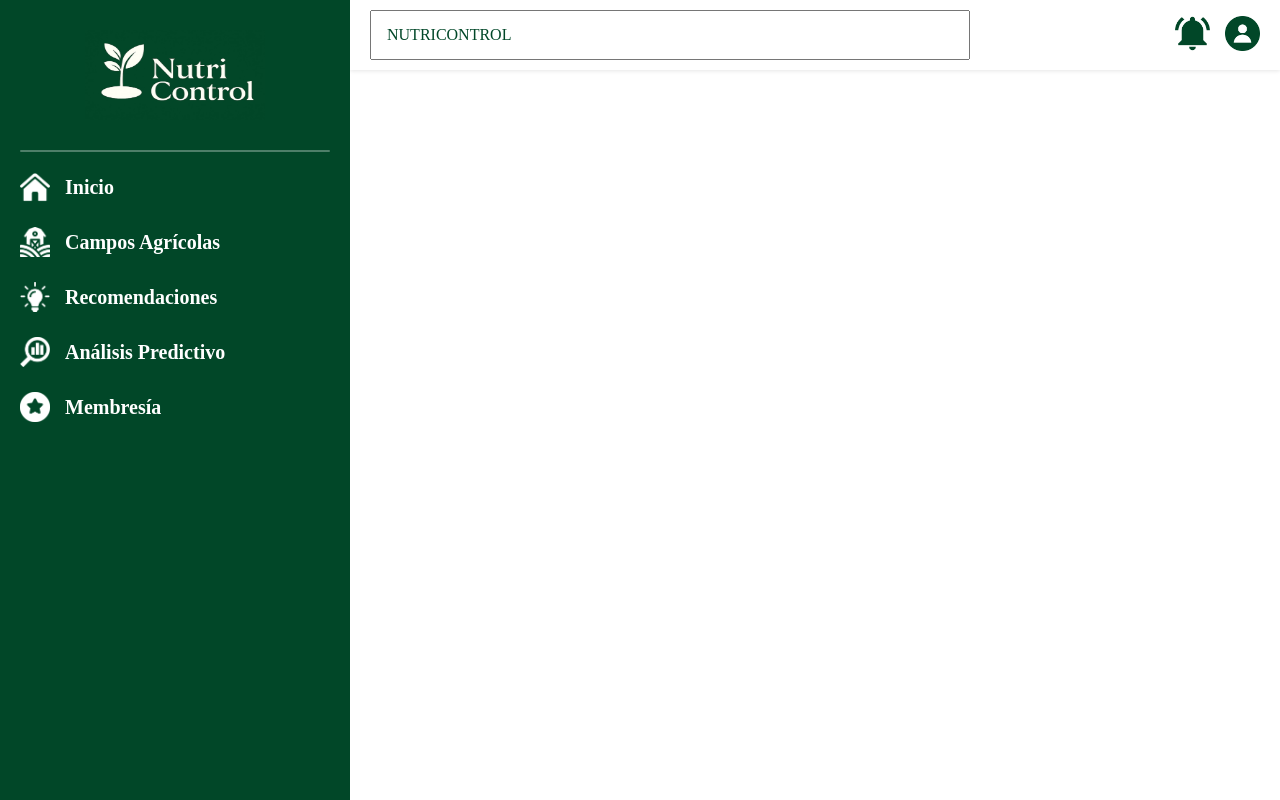
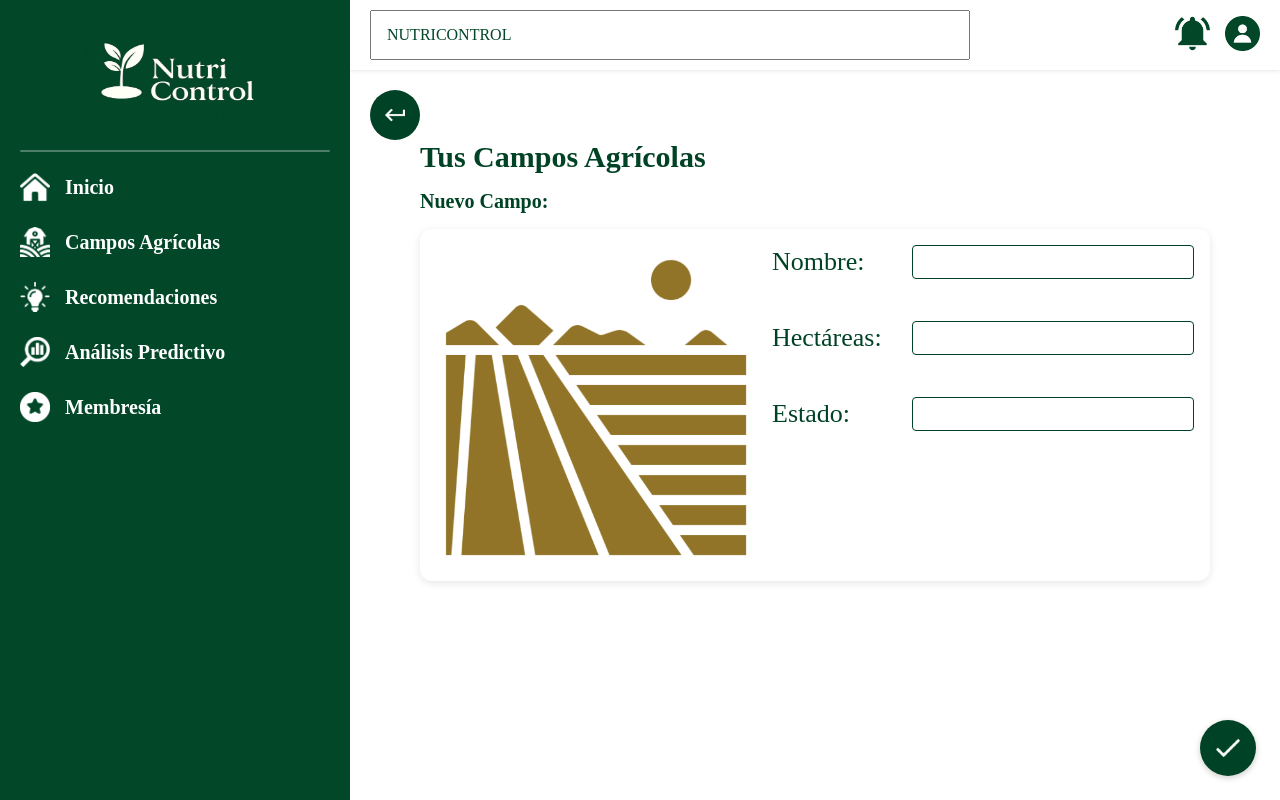
Before and after one commit to Desarrollo-de-Soluciones-IoT-2510-2942/FrontEnd, a Vue app: page /new-crop in a window 1280 px wide. Built offline with nearby package versions, Linux system fonts and the light colour scheme; a web font is replaced by a local one.

Commit message:
feat: add edit and create crops screen

```diff
--- a/src/content/pages/crops/all-crops.component.vue
+++ b/src/content/pages/crops/all-crops.component.vue
@@ -5,7 +5,7 @@
       <div v-for="campo in campos" :key="campo.id" class="crop-card">
         <div class="card-header">
           <img src="/general-icons/field-icon.png" alt="Campo" class="field-icon"/>
-          <div class="edit-btn">
+          <div class="edit-btn" @click="goToEdit">
             <img src="/general-icons/edit-icon.png" alt="Editar"/>
           </div>
         </div>
@@ -17,18 +17,28 @@
         </div>
       </div>
     </div>
-    <button class="add-button">+</button>
+    <button class="add-button" @click="goToNew">+</button>
   </div>
 </template>
 
 <script setup>
 import { ref } from 'vue'
+import { useRouter } from 'vue-router'
 
+const router = useRouter()
 const campos = ref([
   { id: 1, name: 'Campo Huancayo - 1', hectareas: 5, cultivos: 'Papa, Camote', estado: 'Activo' },
   { id: 2, name: 'Campo Huancayo - 2', hectareas: 12, cultivos: 'Lechuga', estado: 'Activo' },
   { id: 3, name: 'Campo Huancayo - 3', hectareas: 4, cultivos: 'Yuca, Papa', estado: 'Activo' }
 ])
+
+const goToEdit = () => {
+  router.push('/edit-crop')
+}
+
+const goToNew = () => {
+  router.push('/new-crop')
+}
 </script>
 
 <style scoped>
--- a/src/content/pages/crops/components/create-crop.component.vue
+++ b/src/content/pages/crops/components/create-crop.component.vue
@@ -1,11 +1,135 @@
+<template>
+  <div class="create-crop">
+    <h2 class="section-title">Tus Campos Agrícolas</h2>
+    <button class="btn-return" @click="goBack">
+      <img src="/general-icons/return-icon.png" alt="Regresar"/>
+    </button>
+    <h3 class="sub-title">Nuevo Campo:</h3>
+    <div class="form-card">
+      <div class="card-header">
+        <img src="/general-icons/field-icon.png" alt="Campo" class="field-icon"/>
+      </div>
+      <div class="form-body">
+        <div class="form-row">
+          <label>Nombre:</label>
+          <input type="text" v-model="name"/>
+        </div>
+        <div class="form-row">
+          <label>Hectáreas:</label>
+          <input type="text" v-model="hectareas"/>
+        </div>
+        <div class="form-row">
+          <label>Estado:</label>
+          <input type="text" v-model="estado"/>
+        </div>
+      </div>
+    </div>
+    <button class="btn-submit" @click="saveCrop">
+      <img src="/general-icons/check-icon.png" alt="Guardar"/>
+    </button>
+  </div>
+</template>
+
 <script setup>
-
+import { ref } from 'vue'
+import { useRouter } from 'vue-router'
+const router = useRouter()
+const name = ref('')
+const hectareas = ref('')
+const estado = ref('')
+const goBack = () => router.push('/crops')
+const saveCrop = () => router.push('/crops')
 </script>
 
-<template>
-
-</template>
-
 <style scoped>
-
+.create-crop {
+  position: relative;
+  padding: 70px;
+}
+.section-title {
+  font-size: 30px;
+  color: #004225;
+  margin-bottom: 16px;
+}
+.btn-return {
+  position: absolute;
+  top: 20px;
+  left: 20px;
+  width: 50px;
+  height: 50px;
+  background-color: #004225;
+  border: none;
+  border-radius: 50%;
+  display: flex;
+  align-items: center;
+  justify-content: center;
+  cursor: pointer;
+}
+.btn-return img {
+  width: 20px;
+  height: 20px;
+}
+.sub-title {
+  font-size: 20px;
+  color: #004225;
+  margin: 16px 0;
+}
+.form-card {
+  background: white;
+  border-radius: 12px;
+  box-shadow: 0 2px 8px rgba(0,0,0,0.1);
+  display: flex;
+  padding: 16px;
+}
+.card-header {
+  padding-right: 16px;
+  display: flex;
+  align-items: center;
+  justify-content: center;
+}
+.field-icon {
+  width: 320px;
+  height: 320px;
+}
+.form-body {
+  flex: 1;
+  display: flex;
+  flex-direction: column;
+  gap: 42px;
+}
+.form-row {
+  display: flex;
+  align-items: center;
+}
+.form-row label {
+  width: 140px;
+  font-size: 26px;
+  color: #004225;
+}
+.form-row input {
+  flex: 1;
+  border: 1px solid #004225;
+  border-radius: 4px;
+  padding: 8px;
+  font-size: 14px;
+}
+.btn-submit {
+  position: fixed;
+  bottom: 24px;
+  right: 24px;
+  width: 56px;
+  height: 56px;
+  background-color: #004225;
+  border: none;
+  border-radius: 50%;
+  display: flex;
+  align-items: center;
+  justify-content: center;
+  cursor: pointer;
+  box-shadow: 0 2px 6px rgba(0,0,0,0.2);
+}
+.btn-submit img {
+  width: 24px;
+  height: 24px;
+}
 </style>
--- a/src/content/pages/crops/components/edit-crop.component.vue
+++ b/src/content/pages/crops/components/edit-crop.component.vue
@@ -1,11 +1,123 @@
+<template>
+  <div class="edit-crop">
+    <h2 class="section-title">Tus Campos Agrícolas</h2>
+    <button class="btn-return" @click="onReturn">
+      <img src="/general-icons/return-icon.png" alt="Regresar"/>
+    </button>
+    <h3 class="sub-title">Nuevo Campo:</h3>
+    <div class="form-card">
+      <div class="card-header">
+        <img src="/general-icons/field-icon.png" alt="Campo" class="field-icon"/>
+      </div>
+      <div class="form-body">
+        <label>Nombre:</label>
+        <input type="text" v-model="name" />
+        <label>Hectáreas:</label>
+        <input type="text" v-model="hectareas" />
+        <label>Estado:</label>
+        <input type="text" v-model="estado" />
+      </div>
+    </div>
+    <button class="btn-submit" @click="onSubmit">
+      <img src="/general-icons/check-icon.png" alt="Guardar"/>
+    </button>
+  </div>
+</template>
+
 <script setup>
-
+import { ref } from 'vue'
+import { useRouter } from 'vue-router'
+const router = useRouter()
+const name = ref('')
+const hectareas = ref('')
+const estado = ref('')
+const onReturn = () => router.push('/crops')
+const onSubmit = () => router.push('/crops')
 </script>
 
-<template>
-
-</template>
-
 <style scoped>
-
+.edit-crop {
+  position: relative;
+  padding: 70px;
+}
+.section-title {
+  font-size: 30px;
+  color: #004225;
+  margin-bottom: 16px;
+}
+.btn-return {
+  position: absolute;
+  top: 20px;
+  left: 20px;
+  width: 50px;
+  height: 50px;
+  background-color: #004225;
+  border: none;
+  border-radius: 50%;
+  display: flex;
+  align-items: center;
+  justify-content: center;
+  cursor: pointer;
+}
+.btn-return img {
+  width: 20px;
+  height: 20px;
+}
+.sub-title {
+  font-size: 25px;
+  color: #004225;
+  margin: 16px 0;
+}
+.form-card {
+  background: white;
+  border-radius: 12px;
+  box-shadow: 0 2px 8px rgba(0,0,0,0.1);
+  display: flex;
+  padding: 16px;
+}
+.card-header {
+  padding-right: 16px;
+  display: flex;
+  align-items: center;
+  justify-content: center;
+}
+.field-icon {
+  width: 320px;
+  height: 320px;
+}
+.form-body {
+  flex: 1;
+  display: flex;
+  flex-direction: column;
+  gap: 12px;
+}
+.form-body label {
+  font-size: 20px;
+  color: #004225;
+}
+.form-body input {
+  border: 1px solid #004225;
+  border-radius: 4px;
+  padding: 8px;
+  font-size: 14px;
+}
+.btn-submit {
+  position: fixed;
+  bottom: 24px;
+  right: 24px;
+  width: 76px;
+  height: 76px;
+  background-color: #004225;
+  border: none;
+  border-radius: 50%;
+  display: flex;
+  align-items: center;
+  justify-content: center;
+  cursor: pointer;
+  box-shadow: 0 2px 6px rgba(0,0,0,0.2);
+}
+.btn-submit img {
+  width: 24px;
+  height: 24px;
+}
 </style>
--- a/src/router/index.js
+++ b/src/router/index.js
@@ -8,6 +8,8 @@ import AllAnalytics from "../content/pages/analytics/all-analytics.component.vue
 import Login from "../content/pages/login/login.component.vue";
 import Register from "../content/pages/register/register.component.vue";
 import AllCrops from "../content/pages/crops/all-crops.component.vue";
+import EditCrop from "../content/pages/crops/components/edit-crop.component.vue";
+import CreateCrop from "../content/pages/crops/components/create-crop.component.vue";
 
 const router = createRouter({
     history: createWebHistory(),
@@ -25,6 +27,8 @@ const router = createRouter({
         { path: '/edit-profile', component: EditProfile},
         { path: '/all-analytics', component: AllAnalytics},
         { path: '/crops', component: AllCrops},
+        { path: '/edit-crop', component: EditCrop},
+        { path: '/new-crop', component: CreateCrop},
     ],
 });
 
```
